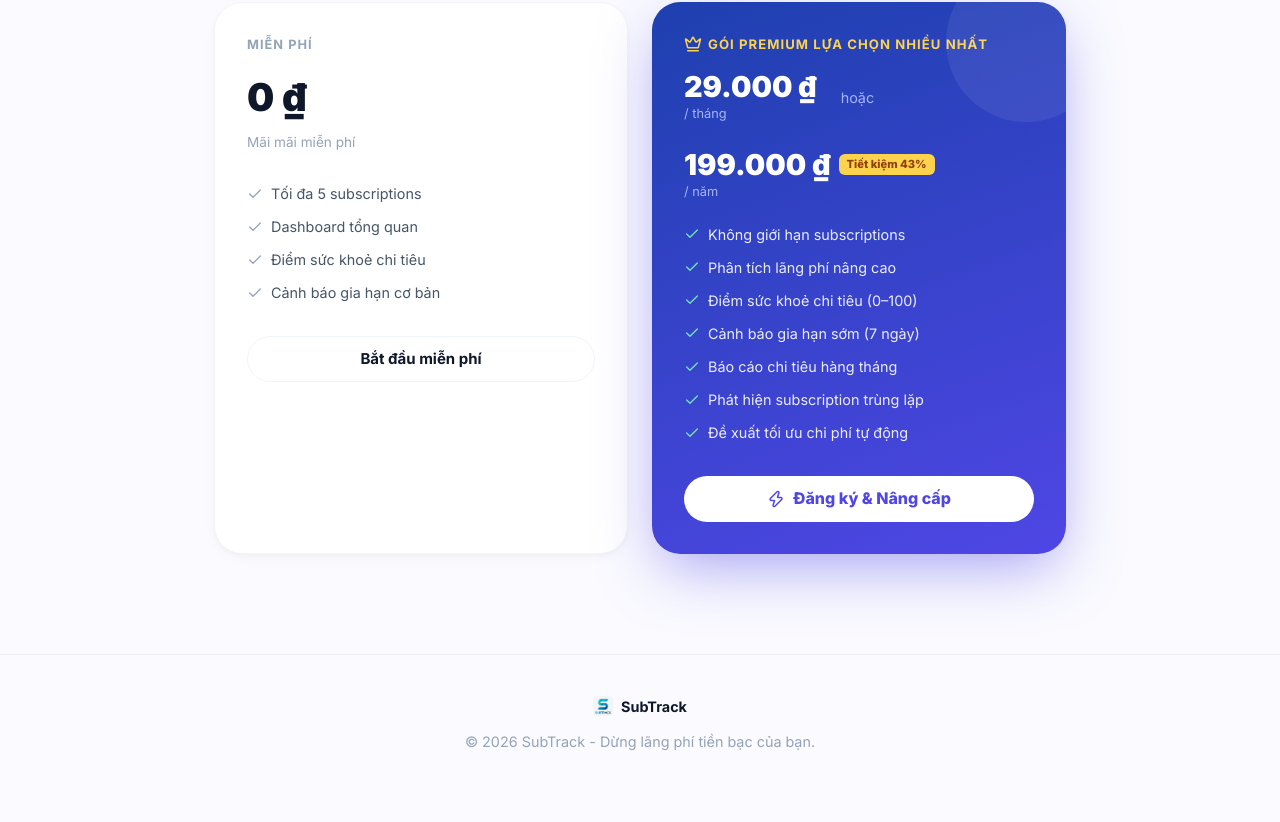
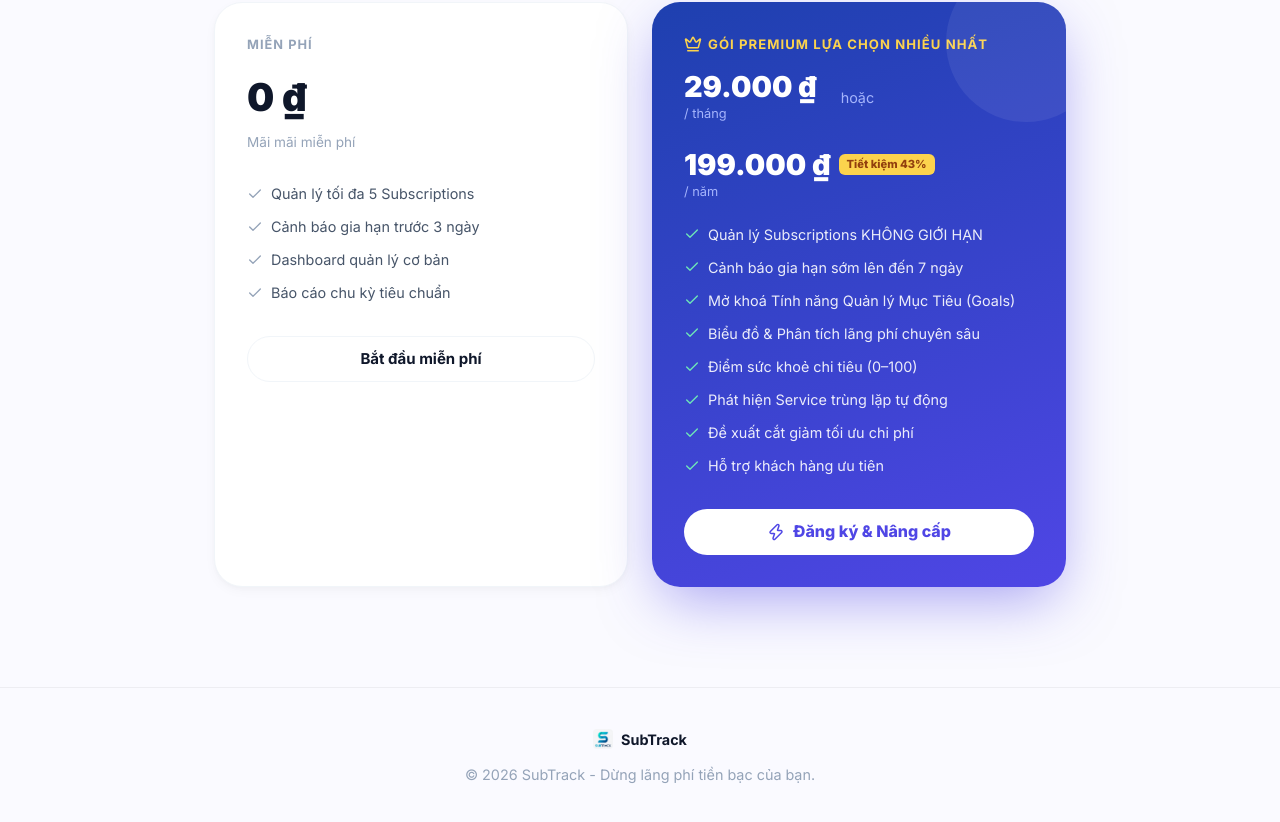
Before and after one commit to minh21012005/SubTrack, a Next.js app in the folder subtrack-fe/: page / in a window 1280 px wide. Shown: the part 2369-3191 px from the top of the page. Before the commit the page ends 3162 px from the top, so only its background shows below. Built offline with nearby package versions, Linux system fonts and the light colour scheme; no server answers.

Commit message:
feat: implement user settings page with account details and password change functionality

```diff
--- a/subtrack-fe/app/page.tsx
+++ b/subtrack-fe/app/page.tsx
@@ -10,13 +10,14 @@
 import { useAuth } from '@/lib/context/AuthContext';
 
 const PREMIUM_FEATURES = [
-  'Không giới hạn subscriptions',
-  'Phân tích lãng phí nâng cao',
+  'Quản lý Subscriptions KHÔNG GIỚI HẠN',
+  'Cảnh báo gia hạn sớm lên đến 7 ngày',
+  'Mở khoá Tính năng Quản lý Mục Tiêu (Goals)',
+  'Biểu đồ & Phân tích lãng phí chuyên sâu',
   'Điểm sức khoẻ chi tiêu (0–100)',
-  'Cảnh báo gia hạn sớm (7 ngày)',
-  'Báo cáo chi tiêu hàng tháng',
-  'Phát hiện subscription trùng lặp',
-  'Đề xuất tối ưu chi phí tự động',
+  'Phát hiện Service trùng lặp tự động',
+  'Đề xuất cắt giảm tối ưu chi phí',
+  'Hỗ trợ khách hàng ưu tiên',
 ];
 
 // Icon với gradient background — component dùng chung
@@ -285,7 +286,12 @@
                 <div style={{ fontSize: '2.4rem', fontWeight: 900, color: 'var(--text-primary)', marginBottom: 4 }}>0 ₫</div>
                 <div style={{ fontSize: '0.85rem', color: 'var(--text-muted)', marginBottom: 28 }}>Mãi mãi miễn phí</div>
                 <div style={{ display: 'flex', flexDirection: 'column', gap: 10, marginBottom: 32 }}>
-                  {['Tối đa 5 subscriptions', 'Dashboard tổng quan', 'Điểm sức khoẻ chi tiêu', 'Cảnh báo gia hạn cơ bản'].map(f => (
+                  {[
+                    'Quản lý tối đa 5 Subscriptions',
+                    'Cảnh báo gia hạn trước 3 ngày',
+                    'Dashboard quản lý cơ bản',
+                    'Báo cáo chu kỳ tiêu chuẩn',
+                  ].map(f => (
                     <div key={f} style={{ display: 'flex', alignItems: 'center', gap: 8, fontSize: '0.9rem', color: 'var(--text-secondary)' }}>
                       <Check size={16} color="var(--text-muted)" /> {f}
                     </div>
```
Also changed, not shown: subtrack-fe/app/(app)/settings/page.tsx (+12 -5 lines).
